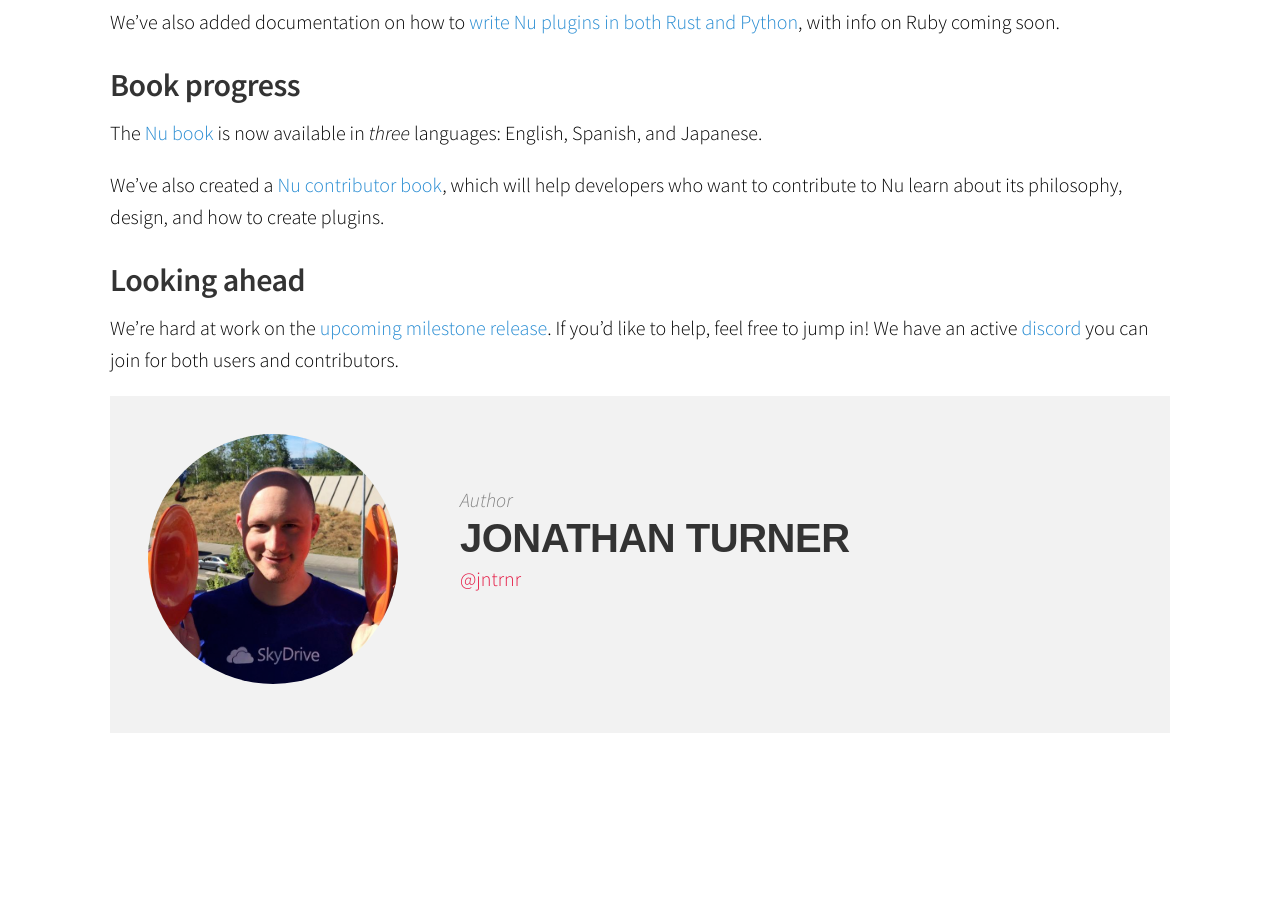
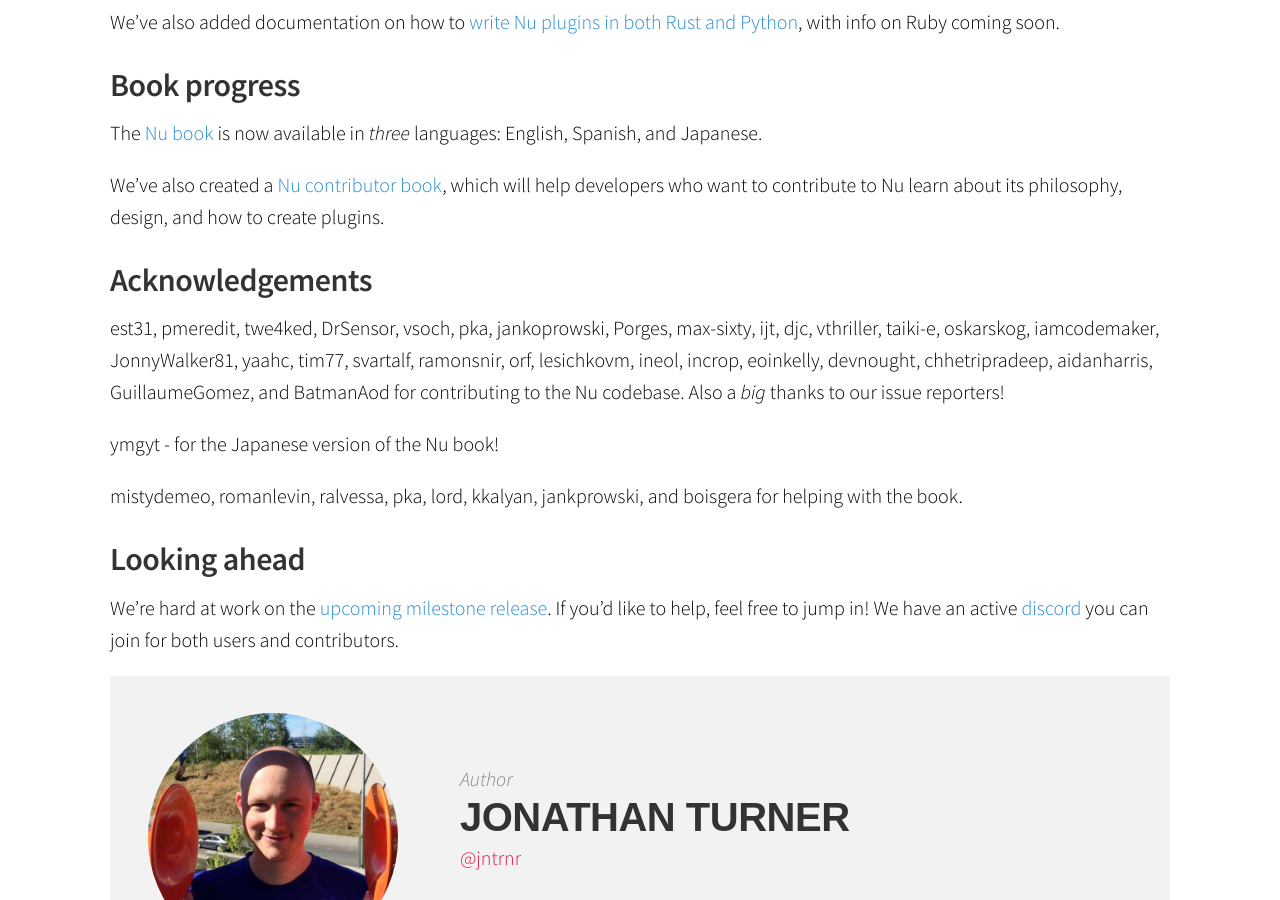
Before and after one commit to sophiajt/jntrnr.github.io, a Jekyll site: the page built from _posts/2019-09-24-nushell_0_3_0.md, in a window 1280 px wide and 900 px high, scrolled down 2877 px. Built offline with Jekyll 4.4.1, drawn with Linux system fonts in a browser that asks for light colours; before the commit the page ends 3710 px from its top, so only the background shows below that.

Commit message:
Updated acknowledgements

```diff
--- a/_posts/2019-09-24-nushell_0_3_0.md
+++ b/_posts/2019-09-24-nushell_0_3_0.md
@@ -64,6 +64,14 @@ The [Nu book](http://book.nushell.sh) is now available in *three* languages: Eng
 
 We've also created a [Nu contributor book](https://github.com/nushell/contributor-book/blob/master/en/README.md), which will help developers who want to contribute to Nu learn about its philosophy, design, and how to create plugins.
 
+## Acknowledgements
+
+est31, pmeredit, twe4ked, DrSensor, vsoch, pka, jankoprowski, Porges, max-sixty, ijt, djc, vthriller, taiki-e, oskarskog, iamcodemaker, JonnyWalker81, yaahc, tim77, svartalf, ramonsnir, orf, lesichkovm, ineol, incrop, eoinkelly, devnought, chhetripradeep, aidanharris, GuillaumeGomez, and BatmanAod for contributing to the Nu codebase. Also a *big* thanks to our issue reporters!
+
+ymgyt - for the Japanese version of the Nu book!
+
+mistydemeo, romanlevin, ralvessa, pka, lord, kkalyan, jankprowski, and boisgera for helping with the book.
+
 ## Looking ahead
 
 We're hard at work on the [upcoming milestone release](https://github.com/nushell/nushell/issues/261). If you'd like to help, feel free to jump in! We have an active [discord](https://discord.gg/NtAbbGn) you can join for both users and contributors.
```
